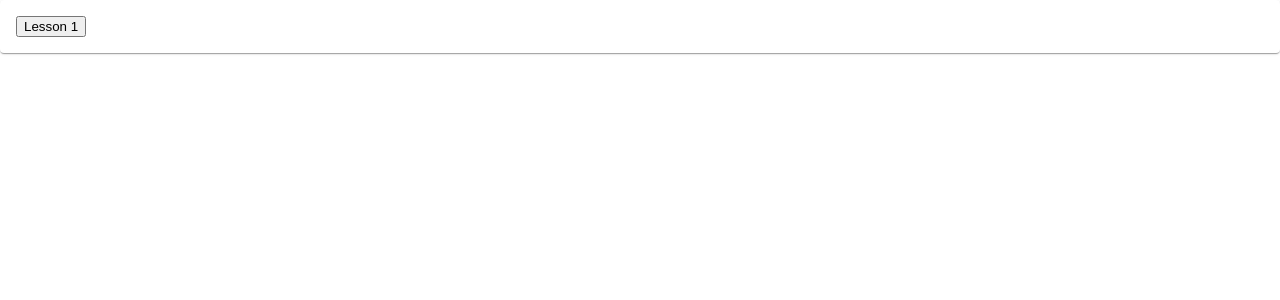
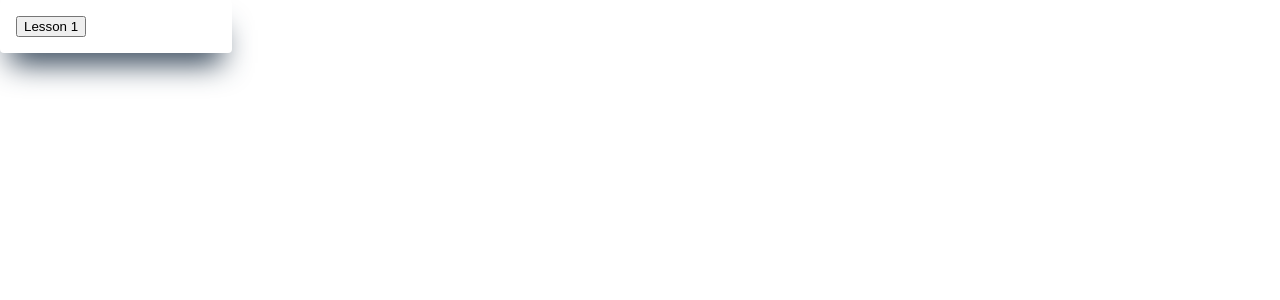
Before and after one commit to PriyankaArikatla1205/Conversation-App, an Angular app: page /lessons in a window 1280 px wide. Shown: the top 300 px of the page. Built offline with nearby package versions, Linux system fonts and the light colour scheme.

Commit message:
lesson added

```diff
--- a/src/app/lessons/lessons.component.css
+++ b/src/app/lessons/lessons.component.css
@@ -1,8 +1,12 @@
-.example-card {
-    max-width: 400px;
+
+.lesson1 {
+    max-width: 200px;
+    box-shadow: rgb(38, 57, 77) 0px 20px 30px -10px;
+    /* box-shadow: rgba(0, 0, 0, 0.56) 0px 22px 70px 4px; */
   }
 
   .example-header-image {
     background-image: url('https://material.angular.io/assets/img/examples/shiba1.jpg');
+    height: 2rem;
     background-size: cover;
   }
```
